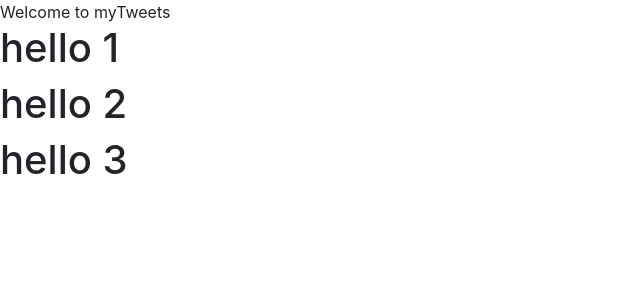
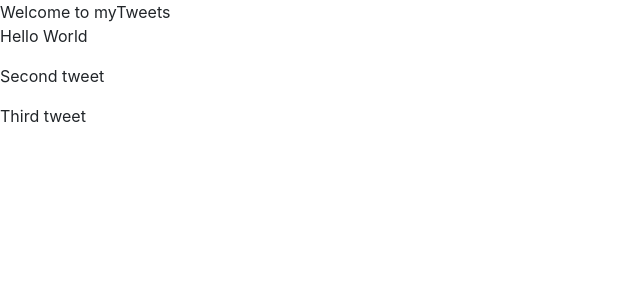
Before and after one commit to HaNguyen0096/mytweets, a Django app: page / in a window 1280 px wide. Shown: the top 300 px of the page, without its empty margins (0-640 px from the left). Run offline with Django 3.2, Linux system fonts and the light colour scheme; data comes from the database, SQL or seed files in the repository; both versions use the stored data as it was after the commit; some libraries are stand-ins or nearby versions.

Commit message:
add format tweet function

```diff
--- a/templates/pages/home.html
+++ b/templates/pages/home.html
@@ -4,29 +4,43 @@
 Welcome to myTweets
 
 <div id='tweets'>
-    Replace me
+    Loading ...
 </div>
 
 <script>
     const tweetsElement = document.getElementById("tweets")
-    tweetsElement.innerHTML = 'Loading...'
+    // tweetsElement.innerHTML = 'Loading...'
 
-    var el1 ="<h1>hello 1</h1>"
-    var el2 ="<h1>hello 2</h1>"
-    var el3 ="<h1>hello 3</h1>"
-    tweetsElement.innerHTML = el1 + el2 + el3
+    // var el1 ="<h1>hello 1</h1>"
+    // var el2 ="<h1>hello 2</h1>"
+    // var el3 ="<h1>hello 3</h1>"
+    // tweetsElement.innerHTML = el1 + el2 + el3
 
     const xhr = new XMLHttpRequest()
     const method = 'GET'
     const url = "/tweets"
     const responseType = "json"
 
+    function formatTweetElement(tweet) {
+        var formattedTweet = "<div id='tweet-" + tweet.id + "'><p>" + tweet.content + "</p></div>"
+        return formattedTweet
+    }
+
     xhr.responseType = responseType
     xhr.open(method, url)
     xhr.onload = function() {
         const serverResponse = xhr.response
-        var listedItems = serverResponse.response
-        console.log(listedItems)
+        const listedItems = serverResponse.response
+        var finalTweetStr = ""
+        var i;
+        for (i=0; i<listedItems.length; i++) {
+            var tweetObj = listedItems[i]
+            var currentItem = formatTweetElement(tweetObj)
+            finalTweetStr += currentItem
+        }
+
+        tweetsElement.innerHTML = finalTweetStr
+        //console.log(listedItems)
     }
     xhr.send()
 
```
Also changed, not shown: db.sqlite3.
